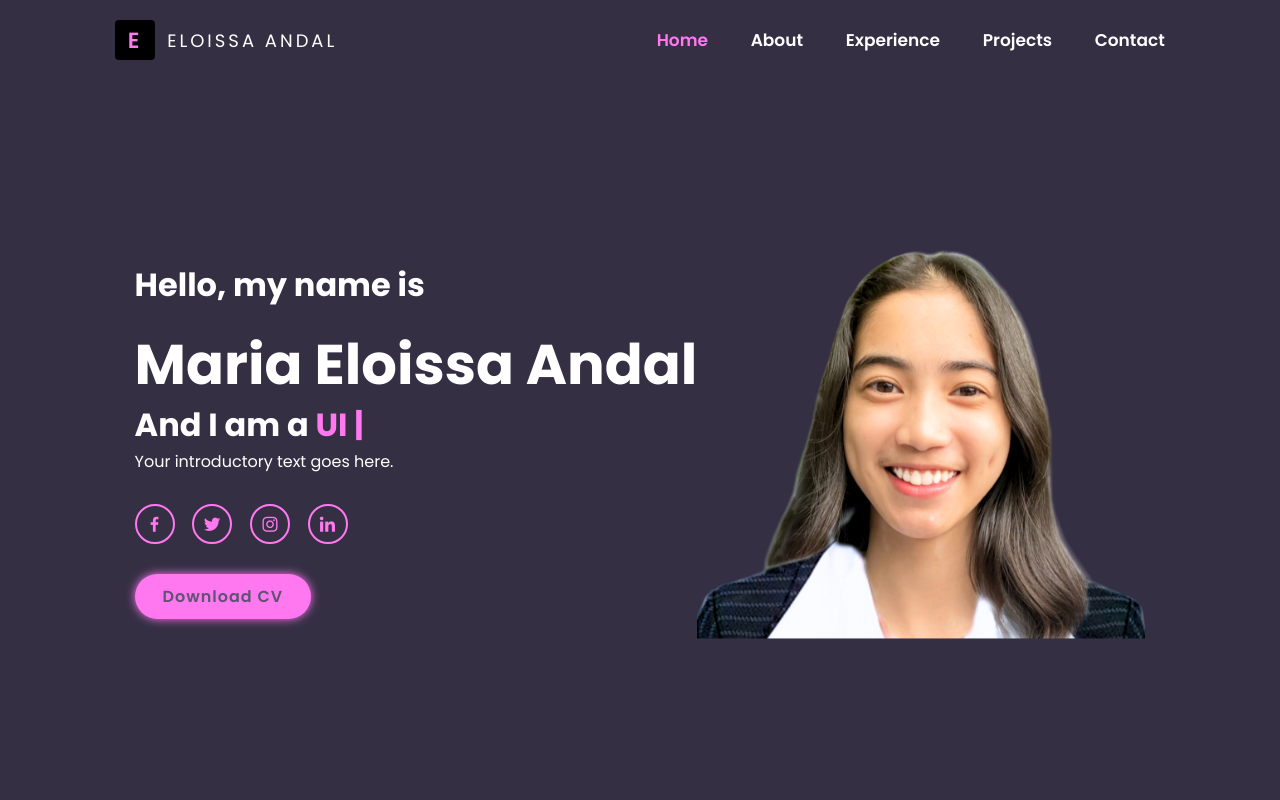
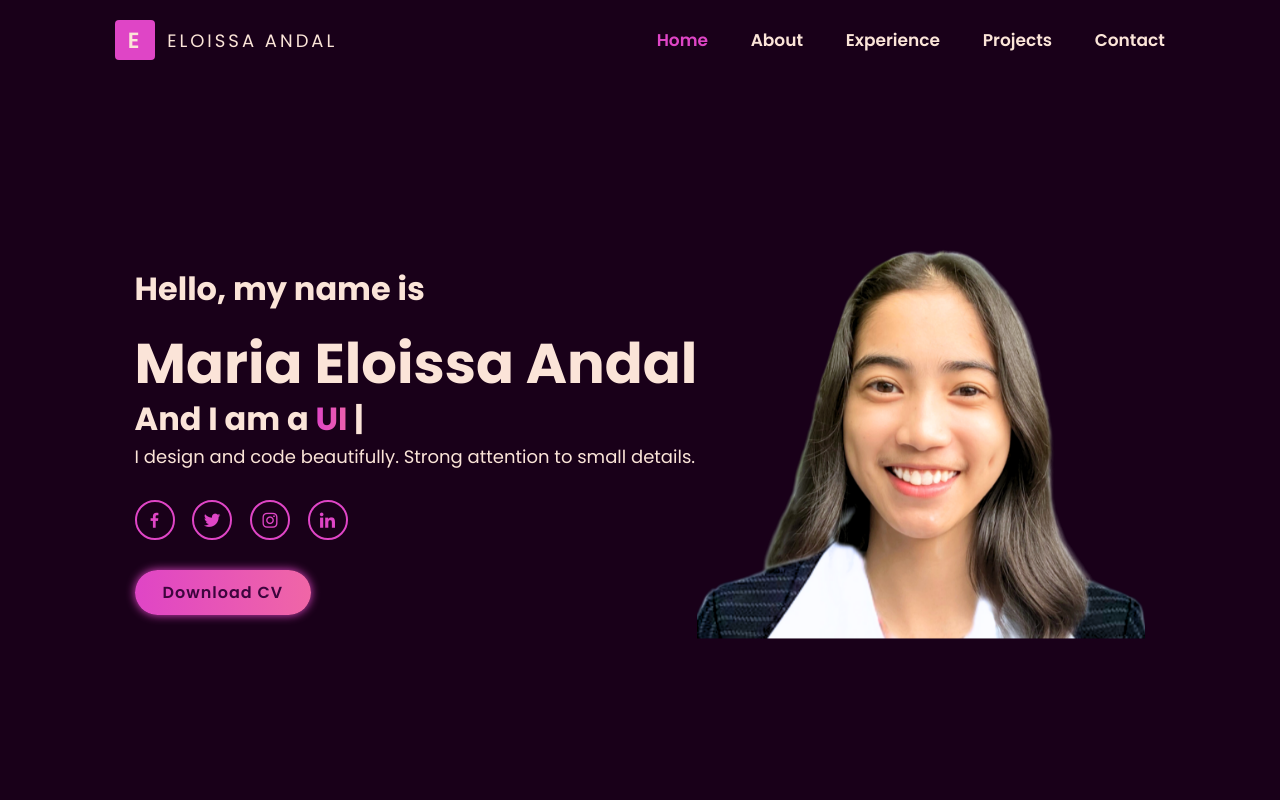
Before and after one commit to eloissa20/BSIS3A-PORTFOLIO_ANDAL, a plain HTML site: page index.html in a window 1280 px wide. Shown: the top 800 px of the page. Drawn offline with nearby package versions, Linux system fonts and the light colour scheme.

Commit message:
Home update

```diff
--- a/index.html
+++ b/index.html
@@ -31,7 +31,7 @@
             <h3>Hello, my name is</h3>
             <h1>Maria Eloissa Andal</h1>
             <h3>And I am a <span class="multiple-text"></span></h3>
-            <p>Your introductory text goes here.</p>
+            <p>I design and code beautifully. Strong attention to small details.</p>
             <div class="social-media">
                 <a href="#"><i class='bx bxl-facebook'></i></a>
                 <a href="#"><i class='bx bxl-twitter'></i></a>
--- a/style.css
+++ b/style.css
@@ -12,10 +12,10 @@
 }
 
 :root {
-    --bg-color: #352F44;
-    --second-bg-color: #5C5470;
-    --text-color: white;
-    --main-color: #FF78F0;
+    --bg-color: #190019;
+    --second-bg-color: #3D053D;
+    --text-color: #FBE4D8;
+    --main-color: linear-gradient(to right, #DF45C6, #F066A6);
 }
 
 html {
@@ -55,26 +55,29 @@ section {
     text-transform: uppercase;
     font-size: 18px;
     letter-spacing: 3px;
-    color: white; display: flex;
+    color: var(--text-color);
+    display: flex;
     align-items: center;
 }
 
 .logo span {
-    display:flex;
+    display: flex;
     align-items: center;
     justify-content: center;
-    width: 40px; height: 40px;
-    background-color: #000;
+    width: 40px;
+    height: 40px;
+    background:#DF45C6; /* Gradient background for the span */
     border-radius: 4px;
-    color: #FF78F0;
+    color: ; /* Set text color to transparent */
     font-size: 22px;
     font-weight: 600;
-    text-align: center;
+    -webkit-background-clip: var(--main-color); /* Apply gradient to text */
+    background-clip: var(--main-color); /* Apply gradient to text */
     margin-right: 12px;
-  }
+}
 
 .logo:hover {
-    color: #000;
+    background: linear-gradient(to right, #DF45C6, #F066A6);
     cursor: default;
 }
 
@@ -85,7 +88,7 @@ section {
     right: 0;
     width: 100%;
     height: 100%;
-    background: black;
+    background: linear-gradient(to right, #DF45C6, #F066A6);
     animation: showRight 1s ease forwards;
     animation-delay: .4s;
 }
@@ -106,7 +109,14 @@ section {
 
 .navbar a:hover,
 .navbar a.active {
-    color: var(--main-color);
+    color: #DF45C6;
+}
+
+.multiple-text {
+    background: linear-gradient(to right, #DF45C6, #F066A6);
+    -webkit-background-clip: text;
+    background-clip: text;
+    color: transparent;
 }
 
 #menu-icon {
@@ -154,11 +164,11 @@ span {
 .home-content h1 {
     font-size: 5.6rem;
     font-weight: 700;
-    line-height: 1.3;
+    line-height: 1.1;
 }
 
 .home-content p {
-    font-size: 1.6rem;
+    font-size: 1.8rem;
 }
 
 .social-media a {
@@ -168,10 +178,10 @@ span {
     width: 4rem;
     height: 4rem;
     background: transparent;
-    border: .2rem solid var(--main-color);
+    border: .2rem solid #DF45C6;
     border-radius: 50%;
     font-size: 2rem;
-    color: var(--main-color);
+    color: #DF45C6;
     margin: 3rem 1.5rem 3rem 0;
     transition: .5s ease;
 }
@@ -179,7 +189,7 @@ span {
 .social-media a:hover {
     background: var(--main-color);
     color: var(--second-bg-color);
-    box-shadow: 0 0 1rem var(--main-color);
+    box-shadow: 0 0 1rem #DF45C6;
 }
 
 
@@ -188,7 +198,7 @@ span {
     padding: 1rem 2.8rem;
     background: var(--main-color);
     border-radius: 4rem;
-    box-shadow: 0 0 1rem var(--main-color);
+    box-shadow: 0 0 1rem #DF45C6;
     font-size: 1.6rem;
     color: var(--second-bg-color);
     letter-spacing: .1rem;
```
Also changed, not shown: script.js (line endings or trailing spaces).
